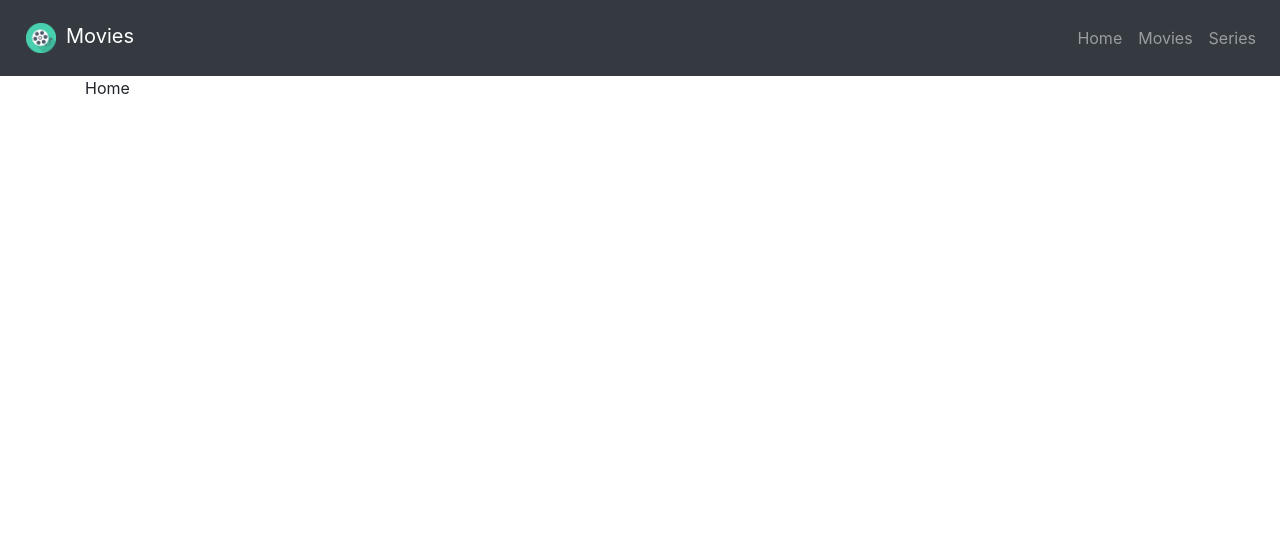
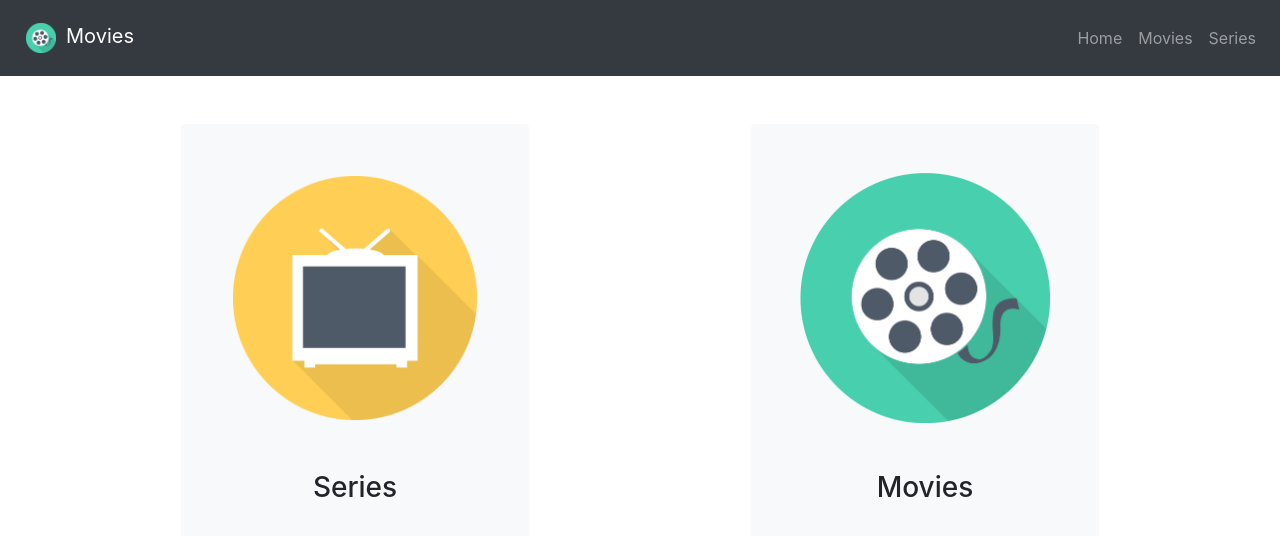
Before and after one commit to hamdiasma/react-gestion, a React (Create React App) app: page / in a window 1280 px wide. Shown: the top 536 px of the page. Built offline with nearby package versions, Linux system fonts and the light colour scheme.

Commit message:
home page + link fixes

```diff
--- a/src/components/MyNavbar.jsx
+++ b/src/components/MyNavbar.jsx
@@ -22,7 +22,7 @@ class MyNavbar extends React.Component {
   render() {
     return (
       <Navbar color="dark" dark expand="md">
-        <NavbarBrand href="/">
+        <NavbarBrand tag={Link} to="/">
           <img
             alt="Logo"
             src={Icon}
--- a/src/components/pages/HomeContainer.jsx
+++ b/src/components/pages/HomeContainer.jsx
@@ -1,7 +1,42 @@
 import React from "react";
+import { Button } from "reactstrap";
+import { Link } from "react-router-dom";
+import iconSeries from "../../assets/images/tv-show-icon.jpg";
+import iconMovies from "../../assets/images/icon.png";
 
 const HomeContainer = () => {
-  return <div className="container">Home</div>;
+  return (
+    <div className="container">
+      <div className="row mt-5">
+        <div className="col text-center">
+          <Link to="/series">
+            <Button color="light" className="p-5">
+              <img
+                className="mb-5"
+                src={iconSeries}
+                alt="Series"
+                style={{ width: 250 }}
+              />
+              <h3>Series</h3>
+            </Button>
+          </Link>
+        </div>
+        <div className="col text-center">
+          <Link to="/movies">
+            <Button color="light" className="p-5">
+              <img
+                className="mb-5"
+                src={iconMovies}
+                alt="Movies"
+                style={{ width: 250 }}
+              />
+              <h3>Movies</h3>
+            </Button>
+          </Link>
+        </div>
+      </div>
+    </div>
+  );
 };
 
 export default HomeContainer;
--- a/src/components/pages/SeriesContainer.jsx
+++ b/src/components/pages/SeriesContainer.jsx
@@ -1,7 +1,7 @@
 import React from "react";
 import { Button } from "reactstrap";
 import MovieCard from "../MovieCard";
-import AddMovieModal from "../modals/AddMovieModal";
+import AddSerieModal from "../modals/AddSerieModal";
 import MyPagination from "../MyPagination";
 
 class SeriesContainer extends React.Component {
@@ -76,7 +76,7 @@ class SeriesContainer extends React.Component {
               </span>{" "}
               Add movie
             </Button>
-            <AddMovieModal
+            <AddSerieModal
               isOpen={this.state.isAddOpen}
               toggle={this.toggleAdd}
               refresh={this.refresh}
@@ -97,7 +97,7 @@ class SeriesContainer extends React.Component {
           {this.state.movies === null ? (
             <h3 className="col text-center">Loading...</h3>
           ) : this.state.movies.length === 0 ? (
-            <h3 className="col text-center">No movies found...</h3>
+            <h3 className="col text-center">No series found...</h3>
           ) : (
             this.state.movies.map(m => (
               <MovieCard key={m._id} movie={m} refresh={this.refresh} />
```
Also changed, not shown: src/assets/images/tv-show-icon.jpg (added).
